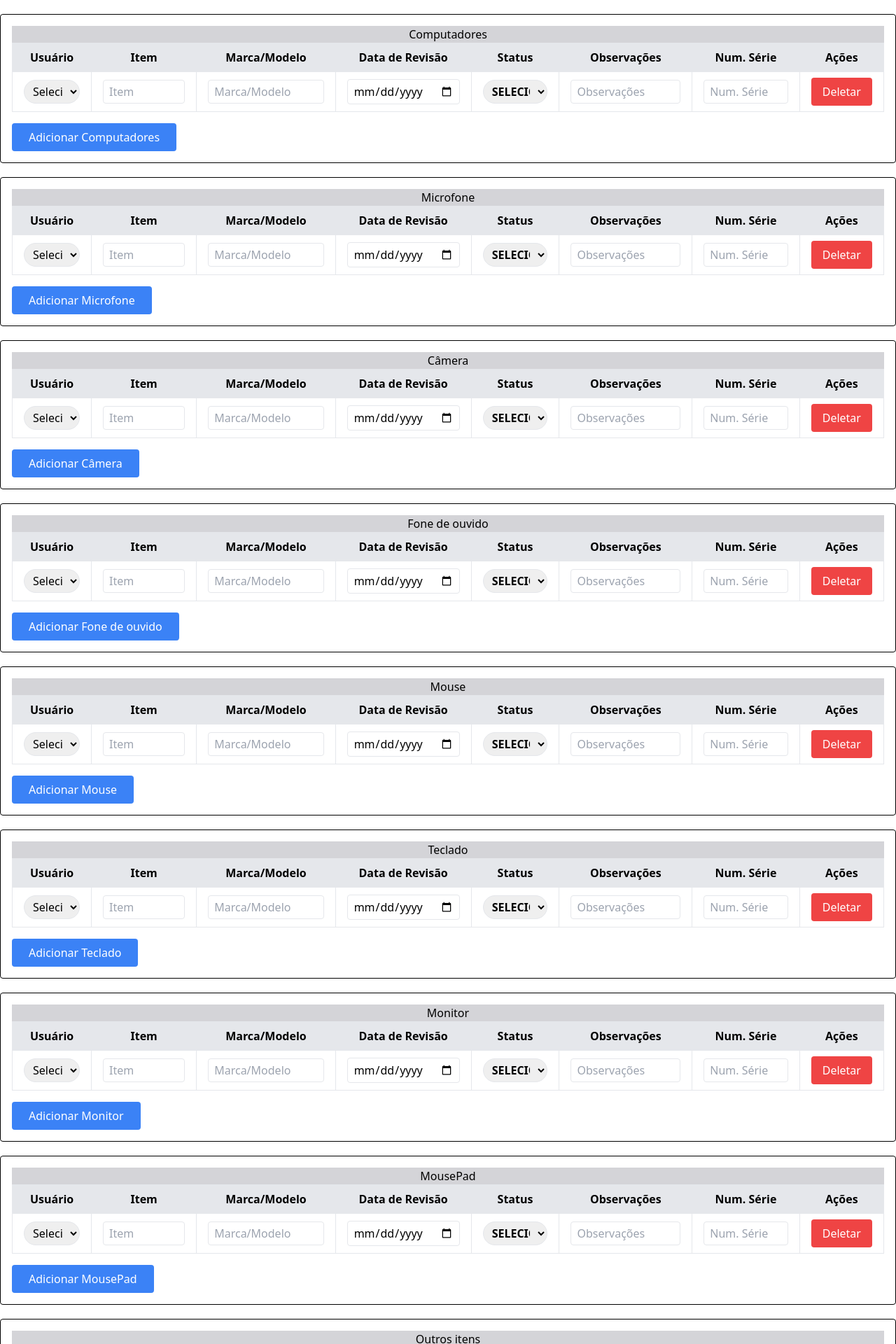
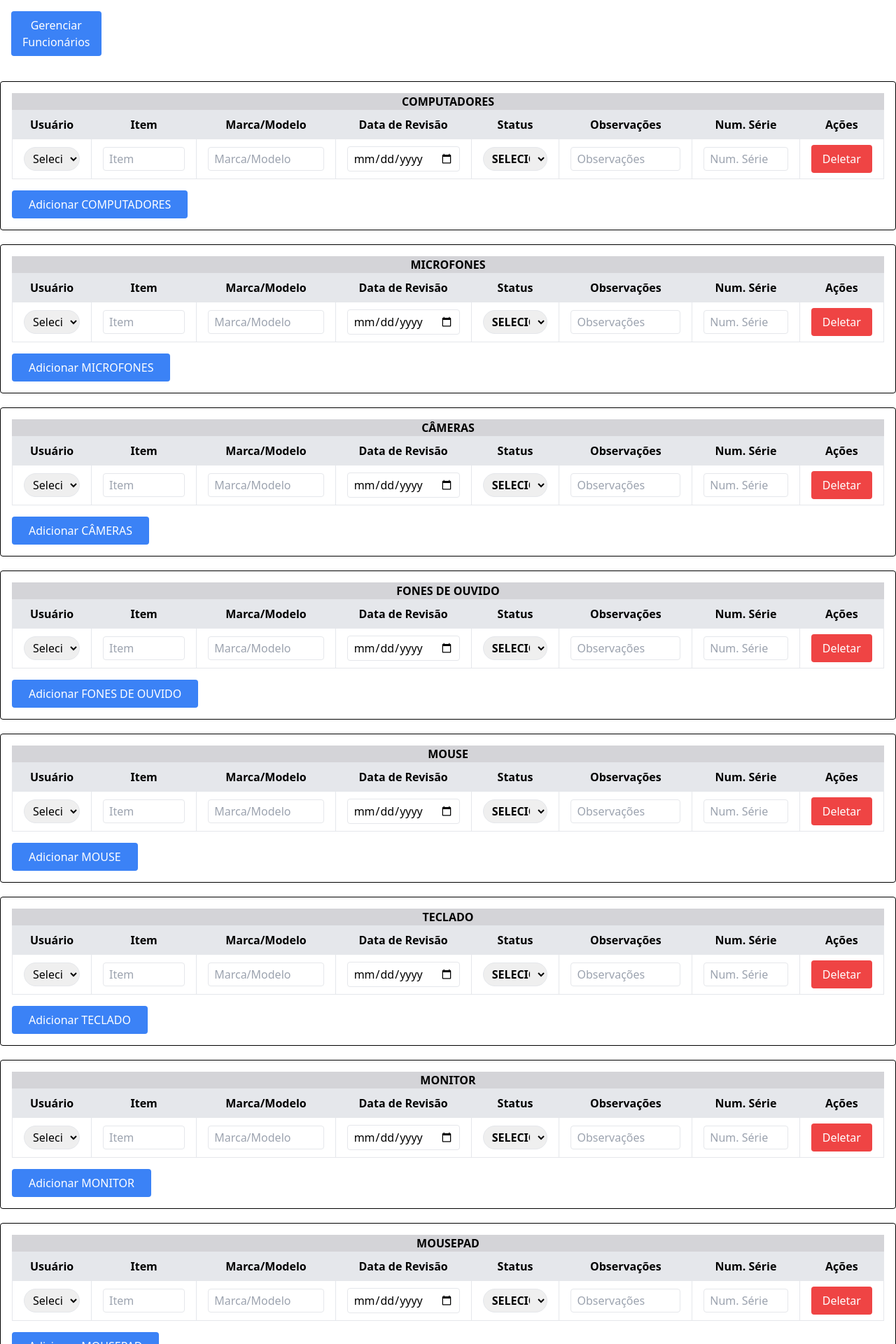
Before and after one commit to iguMendes/periferics-control, a React (Vite) app: page / in a window 1280 px wide. Shown: the top 1920 px of the page at 70% size. Built offline with nearby package versions, Linux system fonts and the light colour scheme.

Commit message:
cadastro de funcionarios esta funcionando

```diff
--- a/src/Home.jsx
+++ b/src/Home.jsx
@@ -1,26 +1,79 @@
 import React from "react";
 import PerifericoList from "./components/PerifericoList";
+import AddFuncionario from "./components/Addfuncionario";
+import { useState } from "react";
 
-const usuarios = ["Usuário 1", "Usuário 2", "Usuário 3"]; // Lista de usuários
+const Home = () => {
 
-function App() {
+  const [usuarios, setUsuarios] = useState(['LIVRE', 'EM USO']);
+
+  const adicionarFuncionario = (novoFuncionario) => {
+    if (!usuarios.includes(novoFuncionario)) {
+      setUsuarios([...usuarios, novoFuncionario]);
+    }
+  };
+
+  const removerFuncionario = (funcionario) => {
+    setUsuarios(usuarios.filter((user) => user !== funcionario));
+  };
+
   return (
     <div className="App">
-      <PerifericoList tipoPeriferico="Computadores" usuarios={usuarios} />
 
-      <PerifericoList tipoPeriferico="Microfone" usuarios={usuarios} />
+      <AddFuncionario
+        adicionarFuncionario={adicionarFuncionario}
+        usuarios={usuarios}
+        removerFuncionario={removerFuncionario}
+       />
 
-      <PerifericoList tipoPeriferico="Câmera" usuarios={usuarios} />
+      <PerifericoList
+        tipoPeriferico="COMPUTADORES"
+        usuarios={usuarios}
+       />
 
-      <PerifericoList tipoPeriferico="Fone de ouvido" usuarios={usuarios} />
+      <PerifericoList
+        tipoPeriferico="MICROFONES"
+        usuarios={usuarios}
+      />
 
-      <PerifericoList tipoPeriferico="Mouse" usuarios={usuarios} />
-      <PerifericoList tipoPeriferico="Teclado" usuarios={usuarios} />
-      <PerifericoList tipoPeriferico="Monitor" usuarios={usuarios} />
-      <PerifericoList tipoPeriferico="MousePad" usuarios={usuarios} />
-      <PerifericoList tipoPeriferico="Outros itens" usuarios={usuarios} />
+      <PerifericoList
+        tipoPeriferico="CÂMERAS"
+        usuarios={usuarios}
+      />
+
+      <PerifericoList
+        tipoPeriferico="FONES DE OUVIDO"
+        usuarios={usuarios}
+      />
+
+      <PerifericoList
+        tipoPeriferico="MOUSE"
+        usuarios={usuarios}
+      />
+
+      <PerifericoList
+        tipoPeriferico="TECLADO"
+        usuarios={usuarios}
+      />
+
+      <PerifericoList
+        tipoPeriferico="MONITOR"
+        usuarios={usuarios}
+      />
+
+      <PerifericoList
+        tipoPeriferico="MOUSEPAD"
+        usuarios={usuarios}
+      />
+
+      <PerifericoList
+        tipoPeriferico="OUTROS ITENS"
+        usuarios={usuarios}
+      />
+
+
     </div>
   );
 }
 
-export default App;
+export default Home;
--- /dev/null
+++ b/src/components/Addfuncionario.jsx
@@ -0,0 +1,80 @@
+import React, { useState } from "react";
+import { useForm } from "react-hook-form";
+
+const AddFuncionario = ({ adicionarFuncionario, usuarios, removerFuncionario }) => {
+  const { register, handleSubmit, reset } = useForm();
+  const [isModalOpen, setIsModalOpen] = useState(false);
+
+  const toggleModal = () => setIsModalOpen(!isModalOpen);
+
+  const onSubmit = (data) => {
+    const novoFuncionario = data.nome.trim();
+    if (novoFuncionario) {
+      adicionarFuncionario(novoFuncionario);
+      reset();
+    }
+  };
+
+  return (
+    <div className="p-4">
+      <button
+        onClick={toggleModal}
+        className="bg-blue-500 text-white px-4 py-2 rounded"
+      >
+        Gerenciar<br/> Funcionários
+      </button>
+
+      {isModalOpen && (
+        <div className="fixed inset-0 bg-black bg-opacity-50 flex items-center justify-center z-50">
+          <div className="bg-white p-6 rounded shadow-lg max-w-md w-full">
+            <h1 className="text-2xl mb-4">Gerenciar Funcionários</h1>
+
+            <div className="mb-4">
+              <input
+                type="text"
+                {...register("nome", { required: true })}
+                placeholder="Nome do Funcionário"
+                className="border px-2 py-1 rounded mr-2 w-full"
+              />
+              <button
+                onClick={handleSubmit(onSubmit)}
+                className="bg-green-500 text-white px-4 py-2 rounded mt-2 w-full"
+              >
+                Adicionar Funcionário
+              </button>
+            </div>
+
+            <div className="mb-4">
+              <h2 className="text-xl mb-2">Lista de Funcionários</h2>
+              <ul className="list-disc pl-6">
+                {usuarios.length === 0 && (
+                  <p className="text-gray-500">Nenhum funcionário adicionado.</p>
+                )}
+                {usuarios.map((funcionario, index) => (
+                  <li key={index} className="flex justify-between items-center">
+                    <span>{funcionario}</span>
+                    <button
+                      onClick={() => removerFuncionario(funcionario)}
+                      className="bg-red-500 text-white px-2 py-1 rounded mt-2"
+                    >
+                      Remover
+                    </button>
+                  </li>
+                ))}
+              </ul>
+            </div>
+
+            <button
+              onClick={toggleModal}
+              className="bg-gray-500 text-white px-4 py-2 rounded w-full"
+            >
+              Fechar
+            </button>
+          </div>
+        </div>
+      )}
+    </div>
+  );
+};
+
+export default AddFuncionario;
--- a/src/components/PerifericoList.jsx
+++ b/src/components/PerifericoList.jsx
@@ -14,7 +14,6 @@ const PerifericoList = ({ tipoPeriferico, usuarios }) => {
     },
   ]);
 
-  // Função para lidar com a edição dos campos
   const handleInputChange = (e, index, field) => {
     const value = e.target.value;
     const newPerifericos = [...perifericos];
@@ -22,7 +21,7 @@ const PerifericoList = ({ tipoPeriferico, usuarios }) => {
     setPerifericos(newPerifericos);
   };
 
-  // Função para adicionar um novo periférico à lista
+
   const addPeriferico = () => {
     setPerifericos([
       ...perifericos,
@@ -39,7 +38,7 @@ const PerifericoList = ({ tipoPeriferico, usuarios }) => {
     ]);
   };
 
-  // Função para deletar um periférico
+
   const handleDelete = (index) => {
     const newPerifericos = perifericos.filter((_, i) => i !== index);
     setPerifericos(newPerifericos);
@@ -48,7 +47,7 @@ const PerifericoList = ({ tipoPeriferico, usuarios }) => {
   return (
     <div className="w-full flex justify-center">
       <div className="w-fit border rounded mt-5 border-black p-4">
-        <h2 className="text-center text-black bg-zinc-300">{tipoPeriferico}</h2>
+        <h2 className="text-center font-bold text-black bg-zinc-300">{tipoPeriferico}</h2>
         <table className="table-auto border-collapse border mx-auto">
           <thead>
             <tr className="bg-gray-200">
@@ -69,7 +68,9 @@ const PerifericoList = ({ tipoPeriferico, usuarios }) => {
                   <select
                     value={periferico.usuario}
                     onChange={(e) => handleInputChange(e, index, "usuario")}
-                    className="border w-full px-2 py-1 rounded-full"
+                    className={`border w-full px-2 py-1 rounded-full text-center
+                      ${periferico.usuario === "LIVRE" ? "bg-green-500 text-white" : ""}
+                      ${periferico.usuario === "EM USO" ? "bg-black text-white" : ""}`}
                   >
                     <option value="">Selecione</option>
                     {usuarios.map((usuario, i) => (
```
